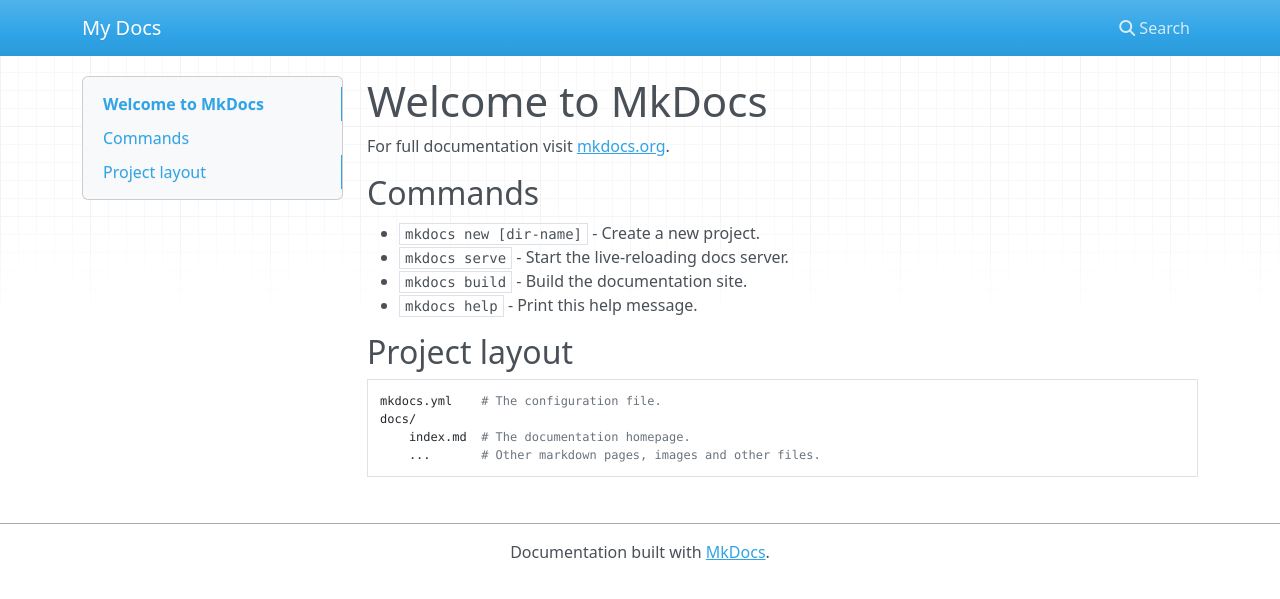
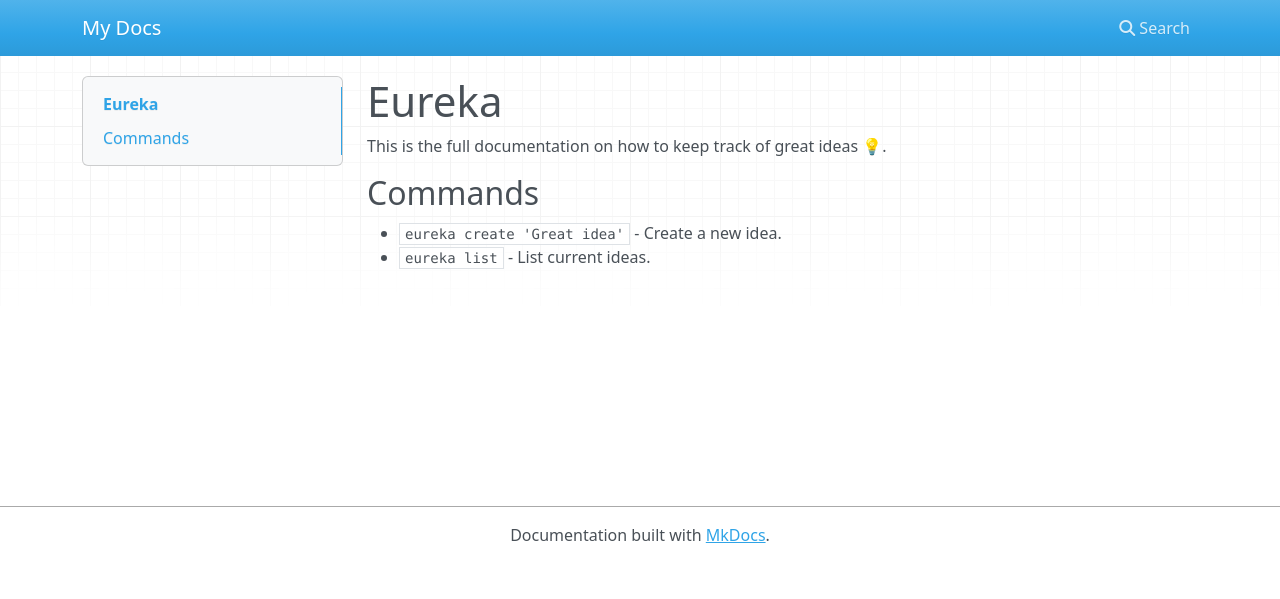
Before and after one commit to diegodelemos/redesigned-eureka, an MkDocs documentation site: the page built from docs/index.md, in a window 1280 px wide. Shown: the top 599 px of the page. Built offline with MkDocs 1.6.1, drawn with Linux system fonts in a browser that asks for light colours; nearby versions of some CDN libraries.

Commit message:
initial docs structure

```diff
--- a/docs/index.md
+++ b/docs/index.md
@@ -1,17 +1,8 @@
-# Welcome to MkDocs
+# Eureka
 
-For full documentation visit [mkdocs.org](https://mkdocs.org).
+This is the full documentation on how to keep track of great ideas 💡.
 
 ## Commands
 
-* `mkdocs new [dir-name]` - Create a new project.
-* `mkdocs serve` - Start the live-reloading docs server.
-* `mkdocs build` - Build the documentation site.
-* `mkdocs help` - Print this help message.
-
-## Project layout
-
-    mkdocs.yml    # The configuration file.
-    docs/
-        index.md  # The documentation homepage.
-        ...       # Other markdown pages, images and other files.
+* `eureka create 'Great idea'` - Create a new idea.
+* `eureka list` - List current ideas.
```
